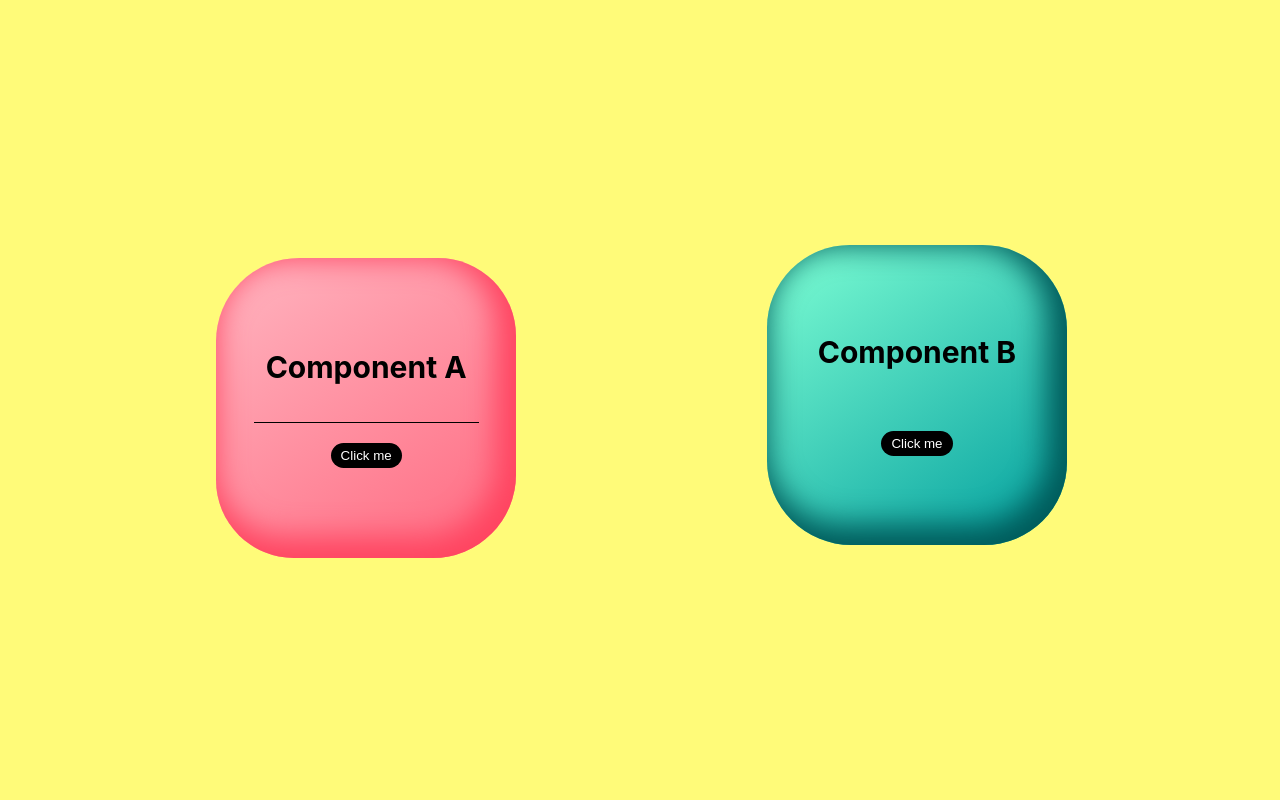
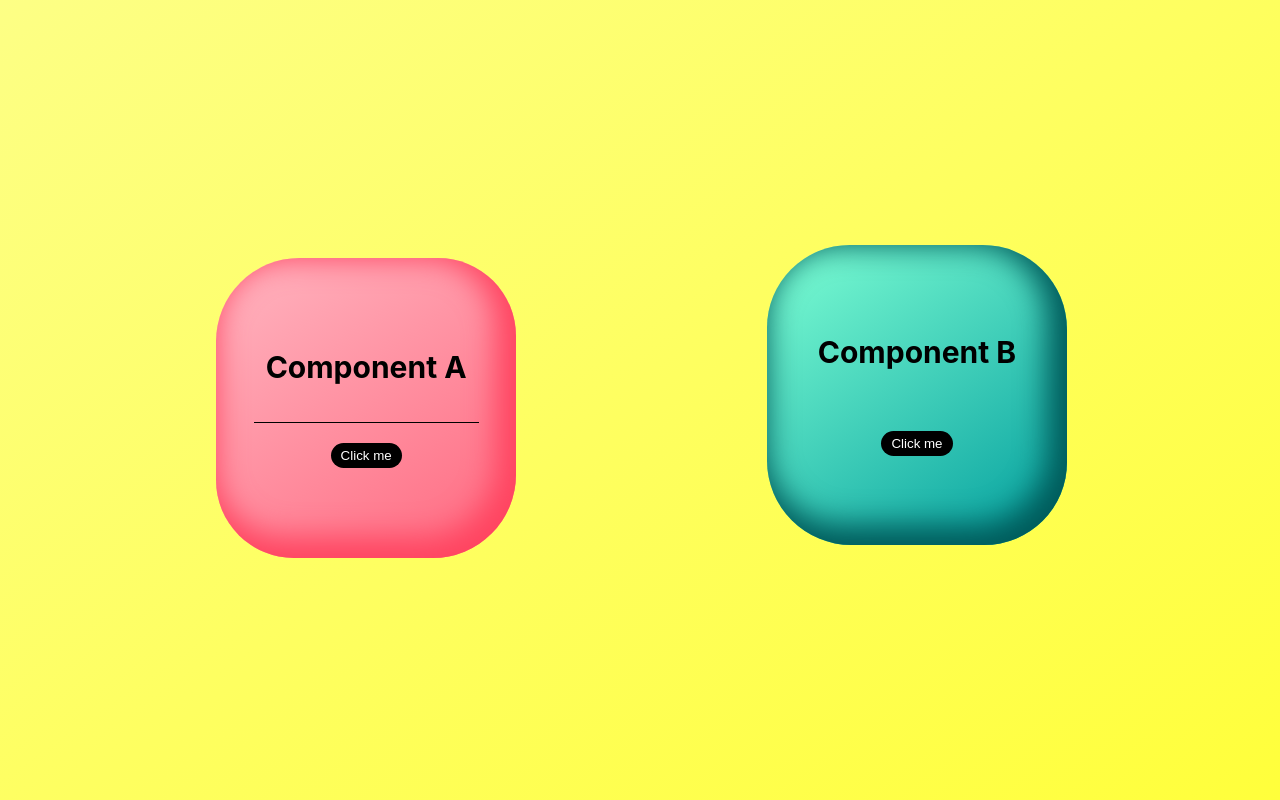
Before and after one commit to PegJac/React-Test, a React (Create React App) app: page / in a window 1280 px wide. Built offline with nearby package versions, Linux system fonts and the light colour scheme.

Commit message:
styling - blobs

```diff
--- a/src/App.scss
+++ b/src/App.scss
@@ -10,7 +10,7 @@
     justify-content: space-evenly;
     align-items: center;
     min-height: 100vh;
-    background-color: rgb(255, 251, 121);
+    background-image: linear-gradient(145deg, rgb(253, 255, 133), rgb(255, 255, 59));
 
     * {
         margin: 10px;
```
